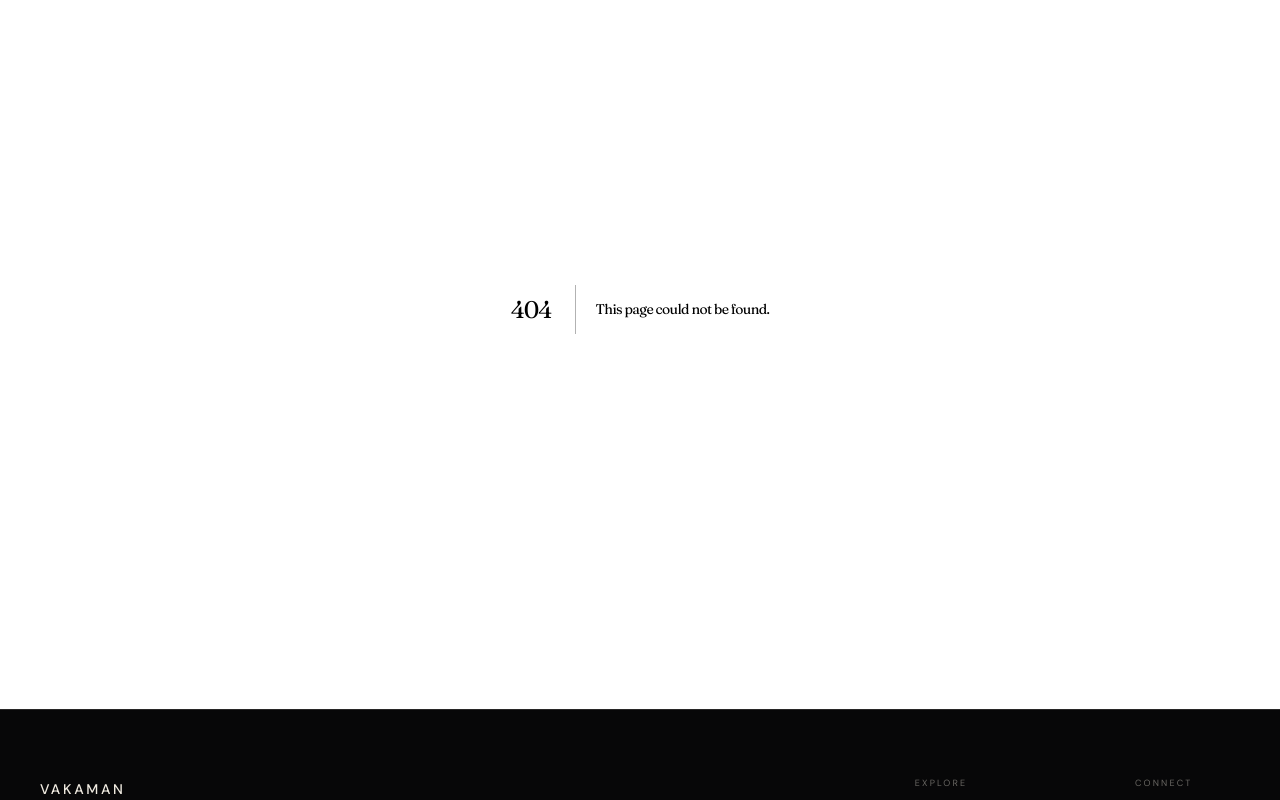
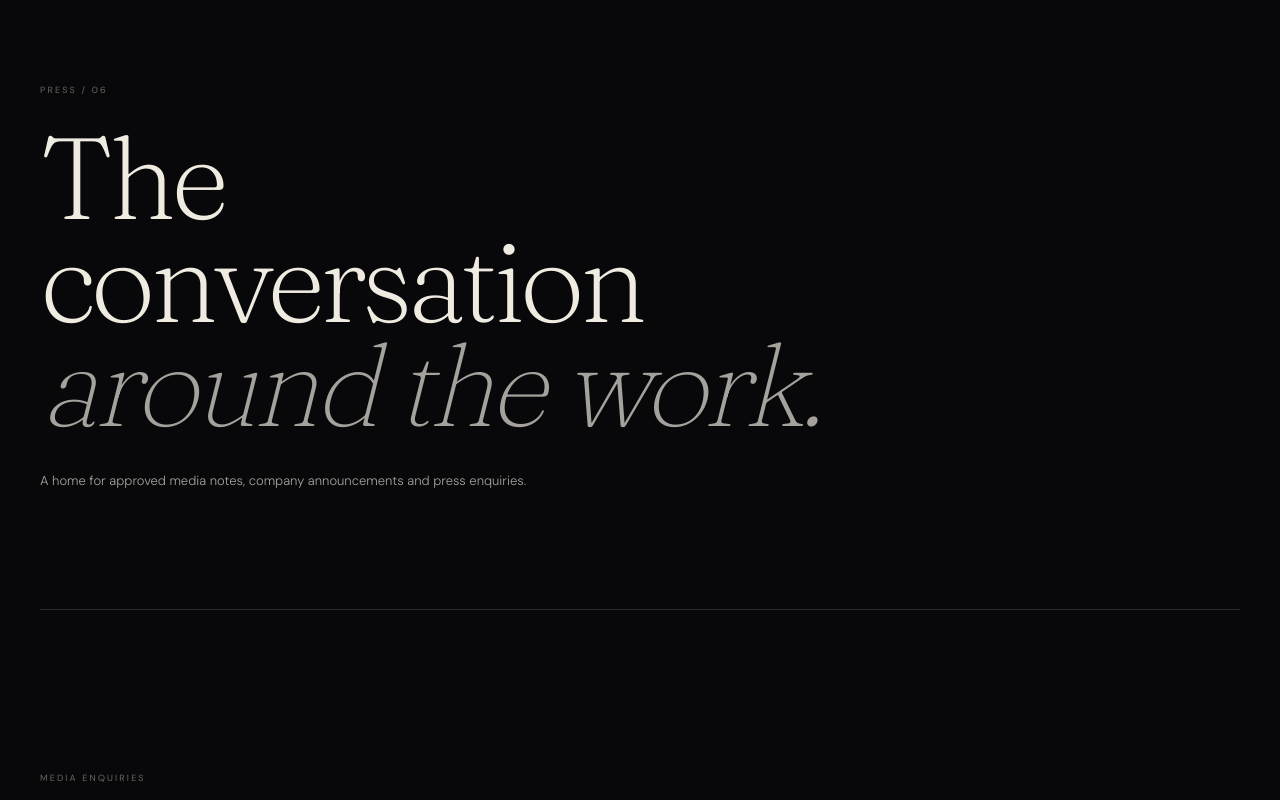
Before and after one commit to mansavim123-netizen/Vakaman, a Next.js app: page /press in a window 1280 px wide. Before the commit this address had no page. Shown: the part 180-980 px from the top of the page. Built offline with nearby package versions, Linux system fonts and the light colour scheme.

Commit message:
feat(press): add press wireframe

```diff
--- /dev/null
+++ b/app/press/page.tsx
@@ -0,0 +1,14 @@
+import type { Metadata } from "next";
+import Link from "next/link";
+import PageIntro from "@/components/page-intro";
+
+export const metadata: Metadata = { title: "Press" };
+
+export default function PressPage() {
+  return (
+    <>
+      <PageIntro eyebrow="Press / 06" title={<>The conversation<br /><em>around the work.</em></>} description="A home for approved media notes, company announcements and press enquiries." />
+      <section className="shell empty-editorial section-pad"><span className="eyebrow">Media enquiries</span><h2>For press and editorial<br />conversations.</h2><p>Press contact details, publications, awards and announcements must be sourced from client-approved material. Nothing has been fabricated for this wireframe.</p><Link className="button button--outline" href="/contact">Make an enquiry ↗</Link></section>
+    </>
+  );
+}
```
